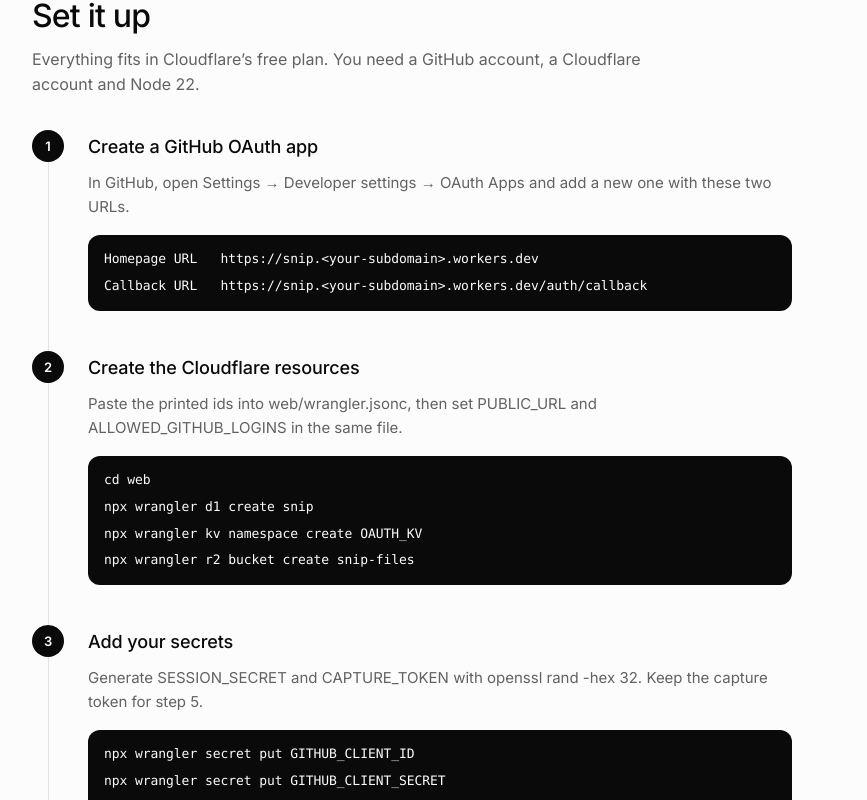
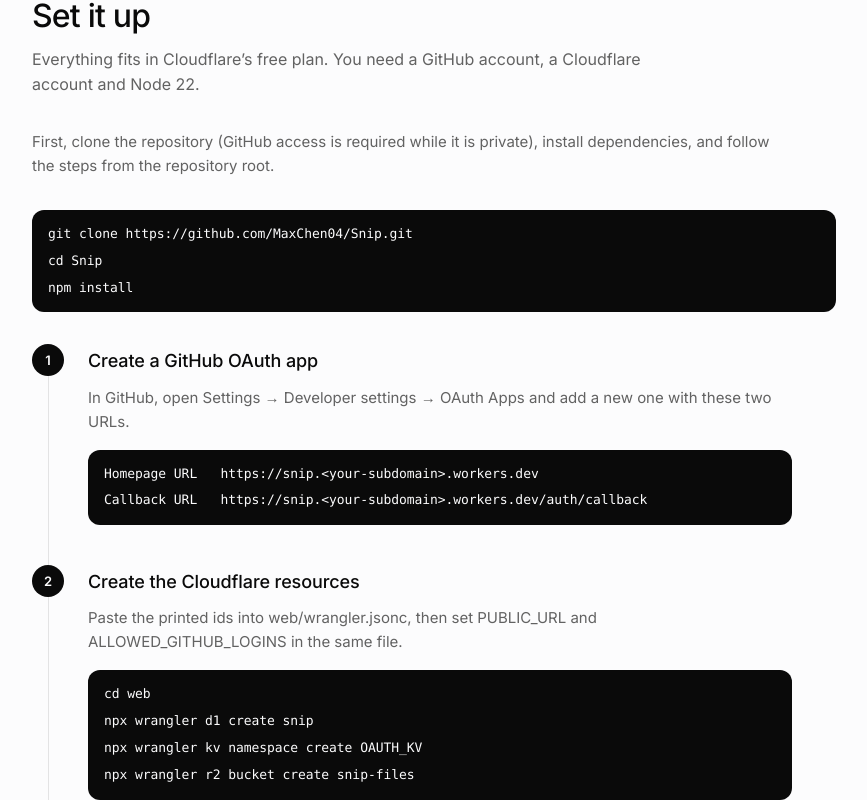
Before and after one commit to MaxChen04/Snip, a React (Vite) app in the folder web/: page /guide in a window 1280 px wide. Shown: the part 1660-2460 px from the top of the page, without its empty margins (348-1215 px from the left). Built offline with nearby package versions, Linux system fonts and the light colour scheme; no server answers.

Commit message:
Fix fresh-install instructions in the setup guide and agent handoff

```diff
--- a/web/src/components/guide-page.tsx
+++ b/web/src/components/guide-page.tsx
@@ -288,11 +288,15 @@ function SetupSection() {
     {
       t: "Start the capture agent",
       b: "Point capture/.env at your Worker with the same CAPTURE_TOKEN, install Chromium once, then leave the agent running.",
-      c: ["cp capture/.env.example capture/.env", "npx playwright install chromium", "npm run capture"],
+      c: ["cd ..", "cp capture/.env.example capture/.env", "npx playwright install chromium", "npm run capture"],
     },
   ]
   return (
     <Section id="setup" title="Set it up" intro="Everything fits in Cloudflare’s free plan. You need a GitHub account, a Cloudflare account and Node 22.">
+      <p className="max-w-[760px] text-[15px] leading-[1.6] text-muted-foreground">
+        First, clone the repository (GitHub access is required while it is private), install dependencies, and follow the steps from the repository root.
+      </p>
+      <CodeBlock lines={["git clone https://github.com/MaxChen04/Snip.git", "cd Snip", "npm install"]} />
       <ol className="flex max-w-[760px] flex-col">
         {steps.map((s, i) => (
           <li key={s.t} className="flex gap-4 md:gap-6">
@@ -315,7 +319,7 @@ function SetupSection() {
         <div className="flex flex-col gap-1">
           <p className="text-[15px] font-medium">Trying it locally first</p>
           <p className="text-sm leading-[1.6]">
-            Copy web/.dev.vars.example to web/.dev.vars and run npm run dev. DEV_LOGIN skips GitHub sign-in on localhost only, so never set it in production.
+            From the repository root, copy web/.dev.vars.example to web/.dev.vars, run npm run db:migrate:local -w web, then npm run dev. DEV_LOGIN skips GitHub sign-in on localhost only, so never set it in production.
           </p>
         </div>
       </div>
```
Also changed, not shown: web/public/llms.txt.
